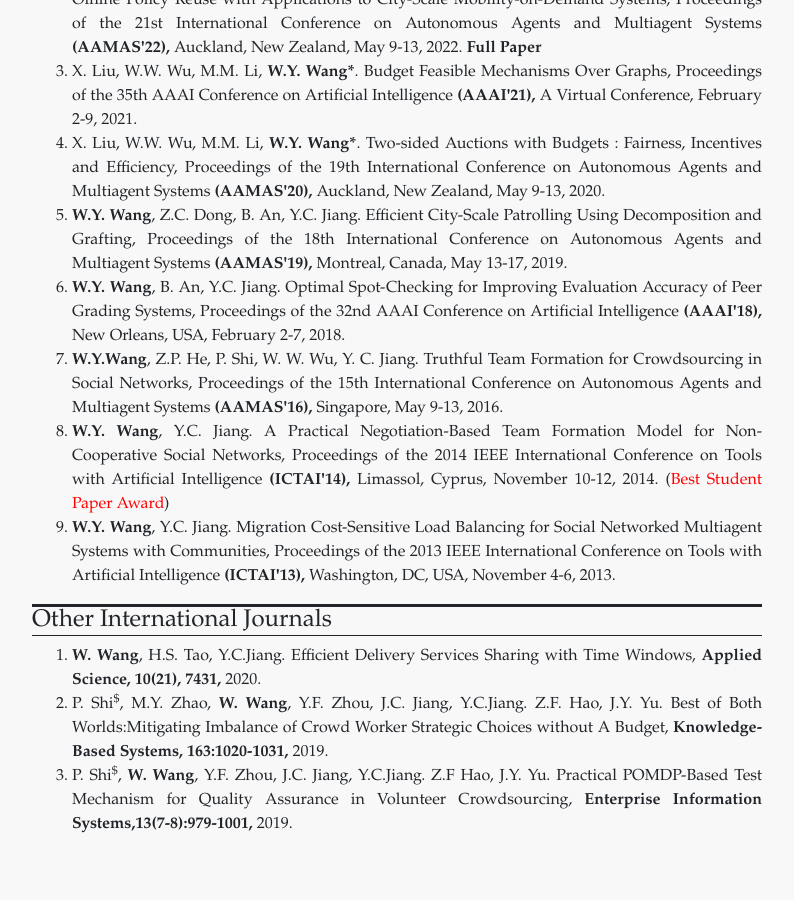
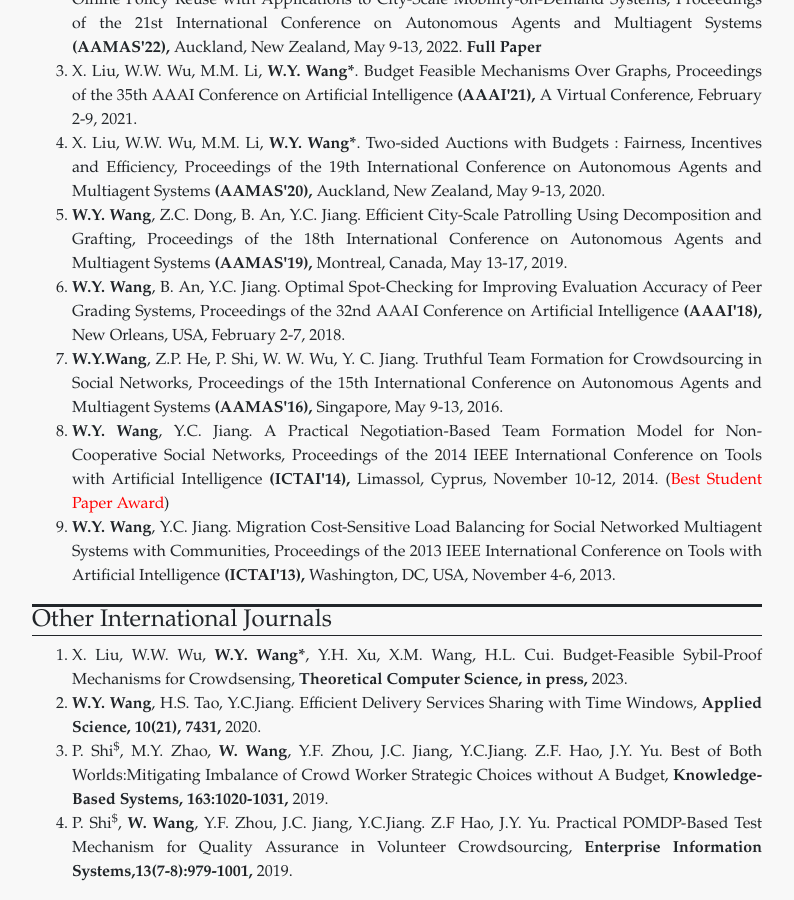
Before and after one commit to wanyuanwang/wanyuanwang.github.io, a Jekyll site: the page built from publications.html, in a window 1280 px wide and 900 px high, scrolled down 1518 px. Shown: the whole window, without its empty margins (243-1037 px from the left). Built offline with Jekyll 4.4.1, drawn with Linux system fonts in a browser that asks for light colours; before the commit the page ends 2370 px from its top, so only the background shows below that.

Commit message:
Update other_journal_papers.yml

```diff
--- a/_data/other_journal_papers.yml
+++ b/_data/other_journal_papers.yml
@@ -1,4 +1,9 @@
-- authors: <b>W. Wang</b>, H.S. Tao, Y.C.Jiang.
+- authors: X. Liu, W.W. Wu, <b>W.Y. Wang*</b>, Y.H. Xu, X.M. Wang, H.L. Cui.
+  title: Budget-Feasible Sybil-Proof Mechanisms for Crowdsensing,
+  journal: Theoretical Computer Science, in press,
+  date: 2023.
+
+- authors: <b>W.Y. Wang</b>, H.S. Tao, Y.C.Jiang.
   title: Efficient Delivery Services Sharing with Time Windows,
   journal: Applied Science, 10(21), 7431,
   date: 2020.
```
